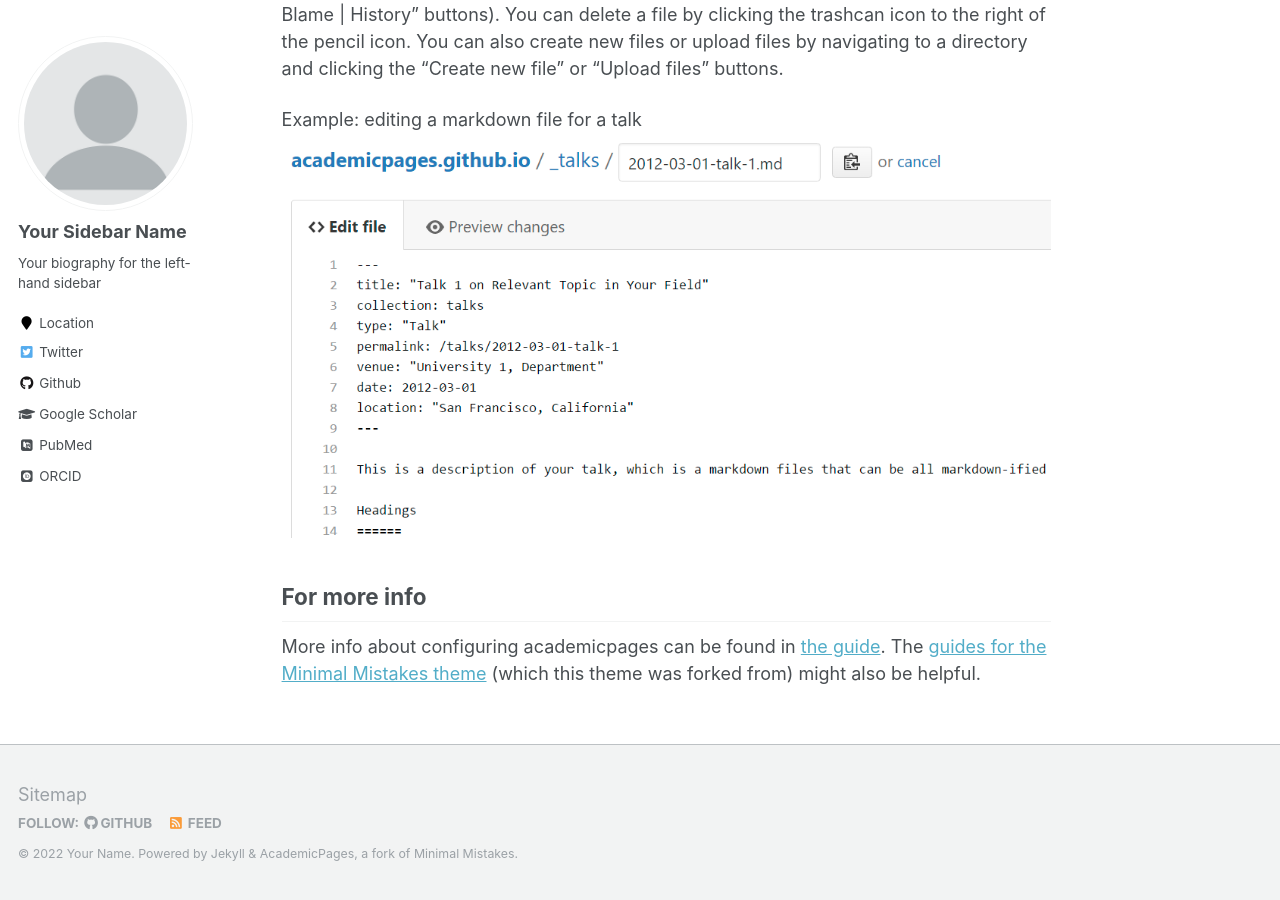
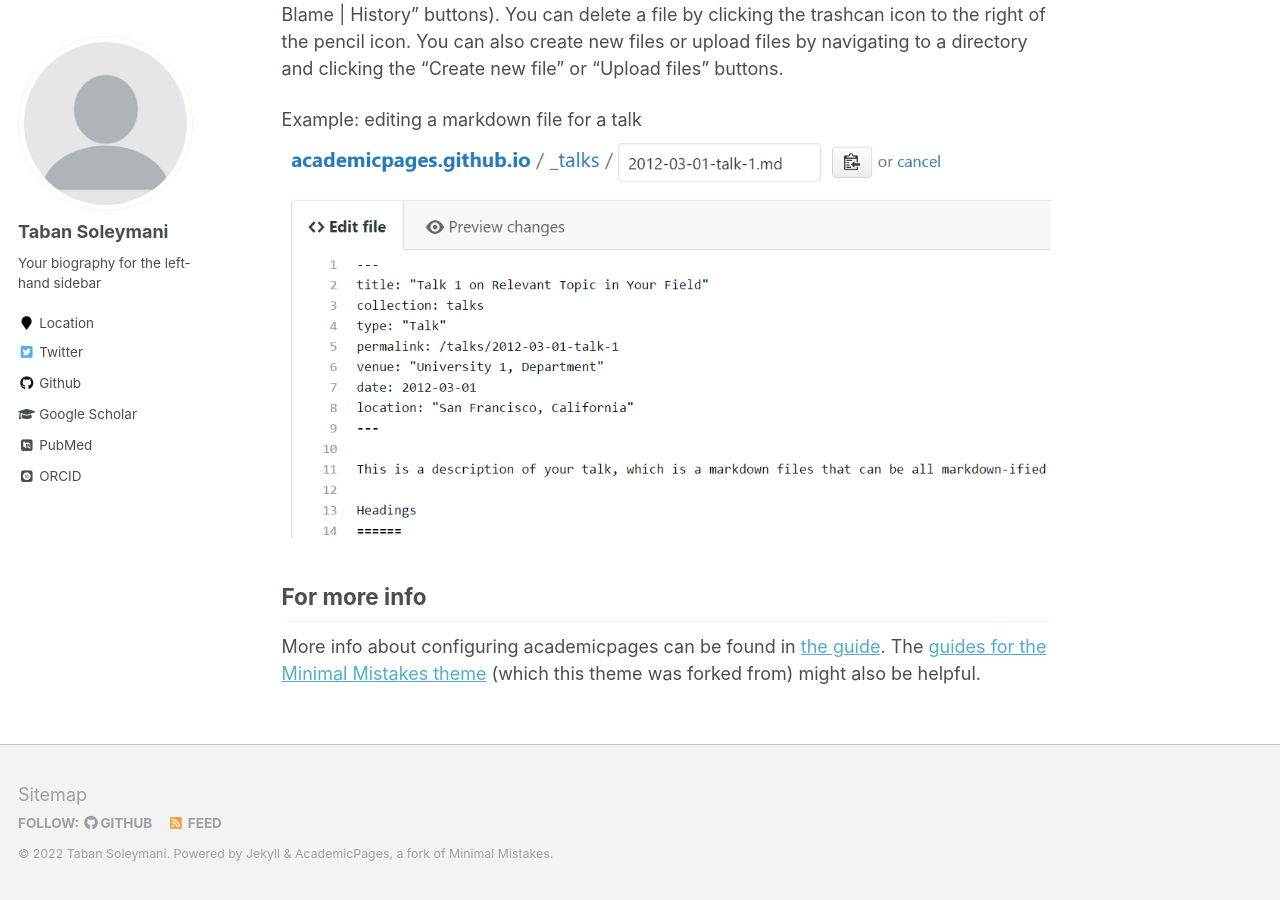
Before and after one commit to tabans/tabans.github.io, a Jekyll site: the page built from _pages/about.md, in a window 1280 px wide and 900 px high, scrolled down 2463 px. Built offline with Jekyll 4.4.1, drawn with Linux system fonts in a browser that asks for light colours; some web fonts are replaced; some of the changed text lies outside the part shown.

Commit message:
Update _config.yml

```diff
--- a/_config.yml
+++ b/_config.yml
@@ -7,13 +7,13 @@
 
 # Site Settings
 locale                   : "en-US"
-title                    : "Your Name / Site Title"
+title                    : "Taban Soleymani"
 title_separator          : "-"
-name                     : &name "Your Name"
+name                     : &name "Taban Soleymani"
 description              : &description "personal description"
-url                      : https://academicpages.github.io # the base hostname & protocol for your site e.g. "https://mmistakes.github.io"
+url                      : https://tabans.github.io # the base hostname & protocol for your site e.g. "https://mmistakes.github.io"
 baseurl                  : "" # the subpath of your site, e.g. "/blog"
-repository               : "academicpages/academicpages.github.io"
+repository               : "tabans/tabans.github.io"
 teaser                   :  # filename of teaser fallback teaser image placed in /images/, .e.g. "500x300.png"
 breadcrumbs              : false # true, false (default)
 words_per_minute         : 160
@@ -80,7 +80,7 @@ analytics:
 
 # Site Author
 author:
-  name             : "Your Sidebar Name"
+  name             : "Taban Soleymani"
   avatar           : "profile.png"
   bio              : "Your biography for the left-hand sidebar"
   location         : "Location"
```
